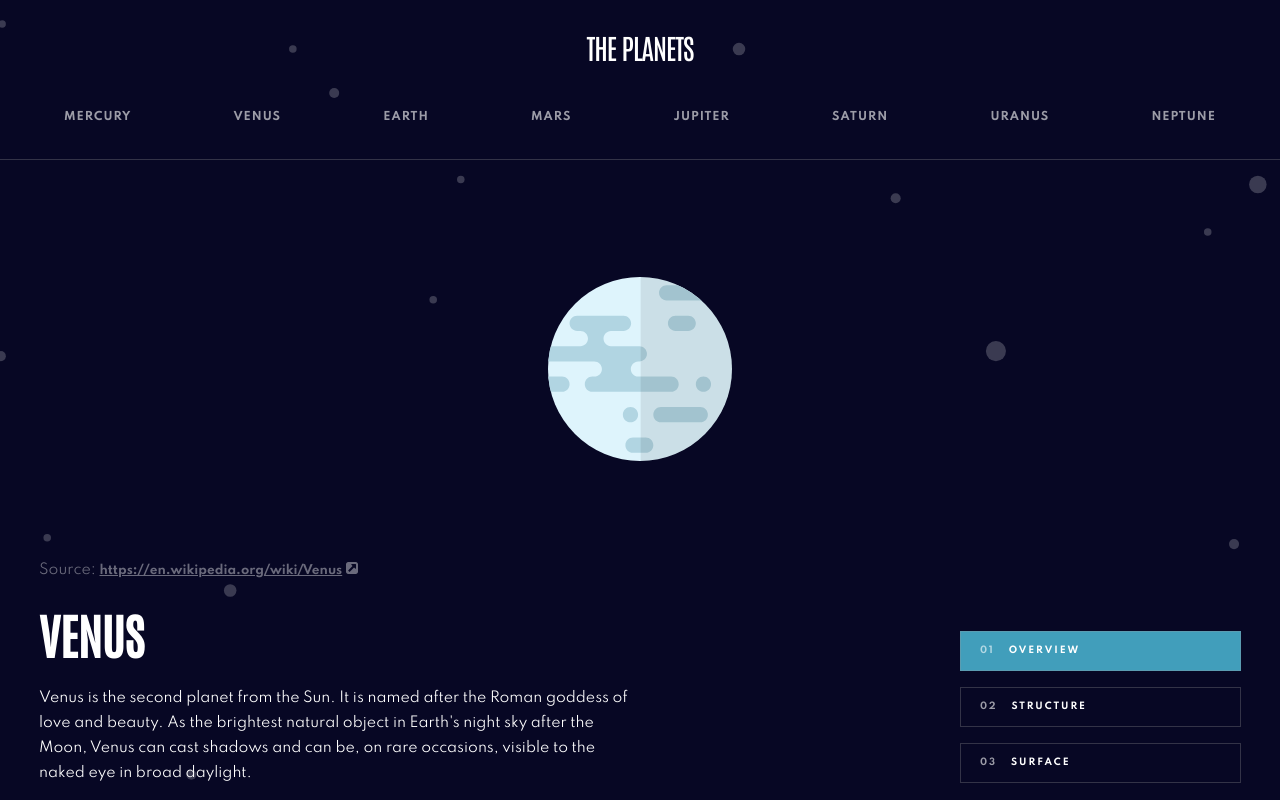
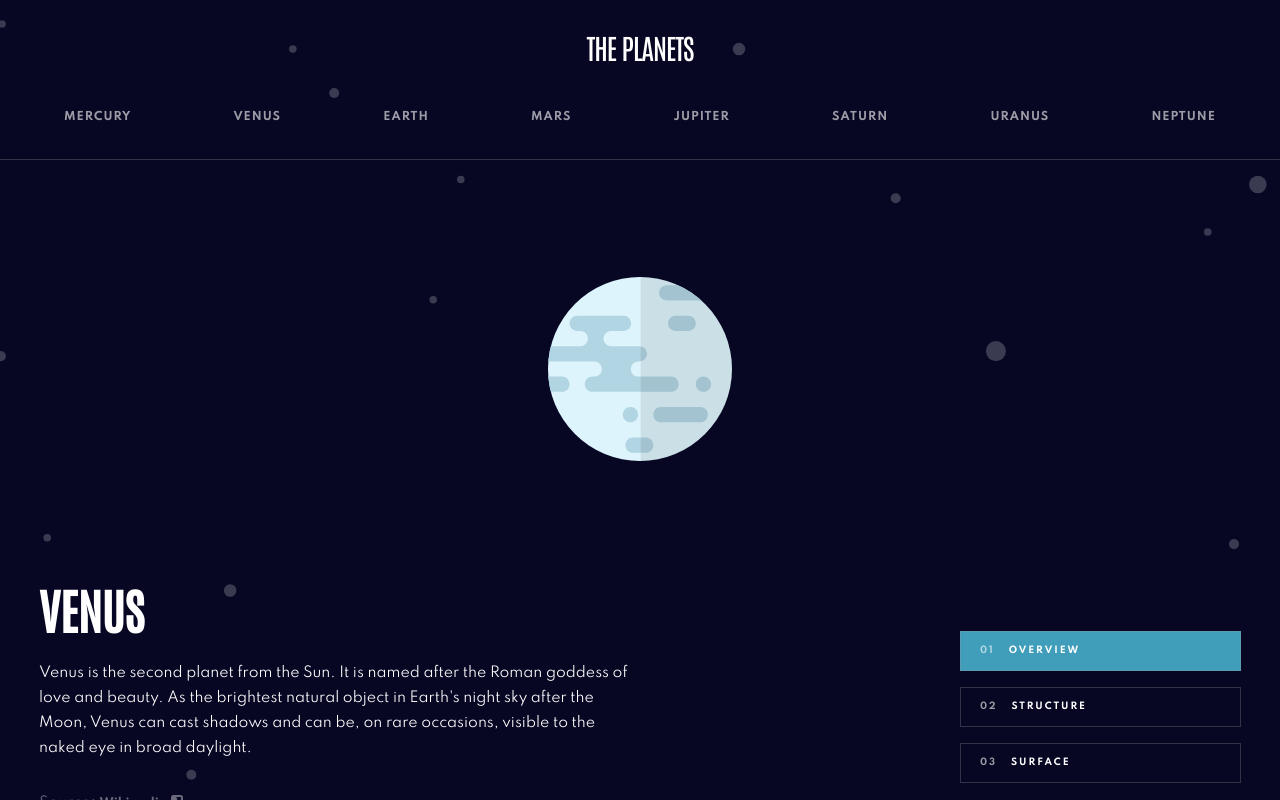
Before and after one commit to SimasG/planets-fact-site, a plain HTML site: page index.html in a window 1280 px wide. Both pictures are taken after a click on the link "VENUS". Shown: the top 800 px of the page. Drawn offline with Linux system fonts and the light colour scheme.

Commit message:
progressed with json

```diff
--- a/index.html
+++ b/index.html
@@ -6,7 +6,7 @@
 
   <link rel="icon" type="image/png" sizes="32x32" href="./assets/favicon-32x32.png">
 
-  <title>Frontend Mentor | Planets fact site</title>
+  <title>Planets Fact Site</title>
 
   <link rel="preconnect" href="https://fonts.googleapis.com">
   <link rel="preconnect" href="https://fonts.gstatic.com" crossorigin>
@@ -134,7 +134,6 @@
   </header>
 
   <section class="main">
-    <div class="test-div"></div>
     <div class="main__container">
       <div class="main__tabs">
           <button class="main__tab" data-id="overview">Overview</button>
@@ -155,7 +154,7 @@
           </p>
           <div class="main__text-source">
             <p>Source:
-              <a class="main__text-source-link" href="https://en.wikipedia.org/wiki/Mercury_(planet)" id="main__text-source-link-name">Wikipedia</a>
+              <a class="main__text-source-link" href="https://en.wikipedia.org/wiki/Mercury_(planet)">Wikipedia</a>
               <svg xmlns="http://www.w3.org/2000/svg" width="12" height="12"><path fill="#FFF" d="M11.34.66C10.9.22 10.37 0 9.75 0h-7.5C1.63 0 1.1.22.66.66.22 1.1 0 1.63 0 2.25v7.5c0 .62.22 1.15.66 1.59.44.44.97.66 1.59.66h7.5c.62 0 1.15-.22 1.59-.66.44-.44.66-.97.66-1.59v-7.5c0-.62-.22-1.15-.66-1.59zM10 6.25a.467.467 0 01-.305.46.544.544 0 01-.195.04.465.465 0 01-.352-.149L8.023 5.476 3.852 9.648a.481.481 0 01-.352.149.48.48 0 01-.352-.149l-.796-.797a.48.48 0 01-.149-.351.48.48 0 01.149-.352l4.172-4.172-1.125-1.125c-.162-.15-.198-.333-.11-.546A.467.467 0 015.75 2H9.5c.135 0 .253.05.352.148A.48.48 0 0110 2.5v3.75z" opacity="1"/></svg>
             </p>
           </div>
--- a/js/script.js
+++ b/js/script.js
@@ -12,15 +12,6 @@
 //   .then(json => console.log(json));
 
 
-
-// planets
-
-// const heroContainer = document.querySelector('.main__text-source-link');
-// console.log(heroContainer.href);
-
-// const heroContainerBig = heroContainer.href;
-
-// console.log(heroContainerBig);
 
 
 const venus = document.getElementById('planet-venus');
@@ -43,30 +34,20 @@ venus.addEventListener('click', () => {
 function populateH1(obj) {
     const mainTextContainer = document.querySelector('.main__text');
 
-
     const mainH1 = document.querySelector('.main__text-heading');
     const mainParagraph = document.querySelector('.main__text-paragraph');
+    const mainTextSource = document.querySelector('.main__text-source');
+
     const sourceLink = document.querySelector('.main__text-source-link');
-
-    // const sourceLinkReal = sourceLink.href;
-    // const sourceName = document.getElementById('main__text-source-link-name');
-
 
     mainH1.textContent = obj[1]['name'];
     mainParagraph.textContent = obj[1]['overview']['content'];
-    sourceLink.innerHTML = obj[1]['overview']['source'];
-    // sourceName.textContent = obj[1]['name'];
-
-
-    sourceLinkWhatsup = sourceLink.innerHTML = obj[1]['overview']['source'];
-
-    console.log(sourceLinkWhatsup);
+    sourceLink.href = obj[1]['overview']['source'];
+    // OR sourceLink.setAttribute('href', obj[1]['overview']['source']);
 
     mainTextContainer.appendChild(mainH1);
     mainTextContainer.appendChild(mainParagraph);
-    mainTextContainer.setAttribute('href', sourceLink);
-    // mainTextContainer.appendChild('Wikipediaasadfasdf');
-
+    mainTextContainer.appendChild(mainTextSource);
 }
 
 
```
